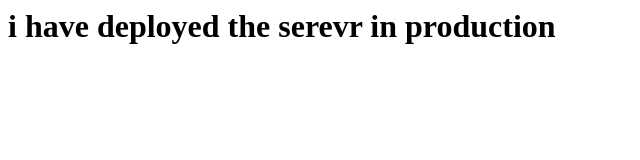
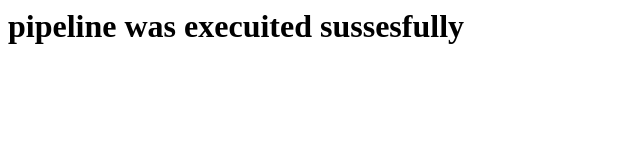
Before and after one commit to udaykiran0504/Webserver, a plain HTML site: page index.html in a window 1280 px wide. Shown: the whole page, without its empty margins (0-640 px from the left). Drawn offline with Linux system fonts and the light colour scheme.

Commit message:
Update index.html

```diff
--- a/index.html
+++ b/index.html
@@ -1 +1 @@
-<h1> i have deployed the serevr in production</h1>
+<h1> pipeline was execuited sussesfully</h1>
```
